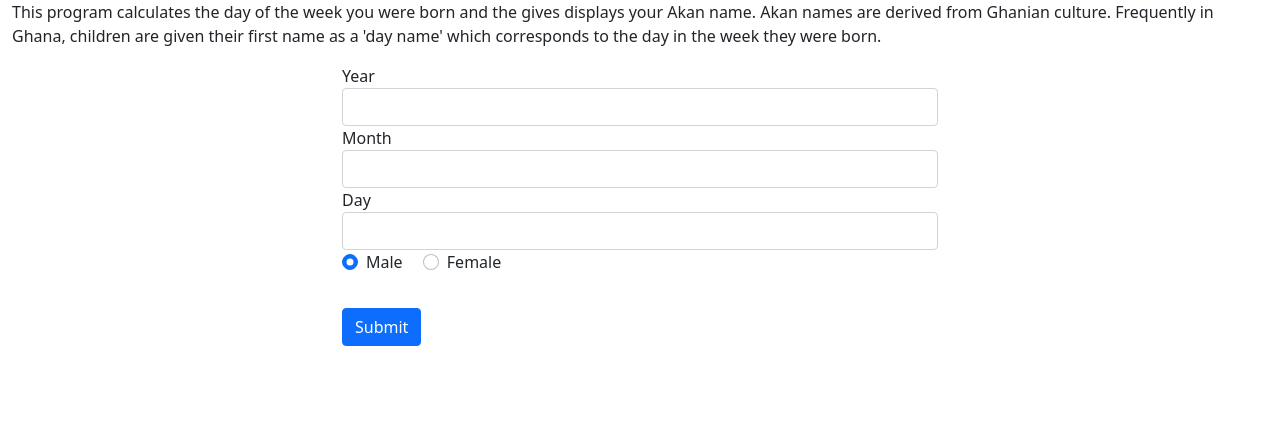
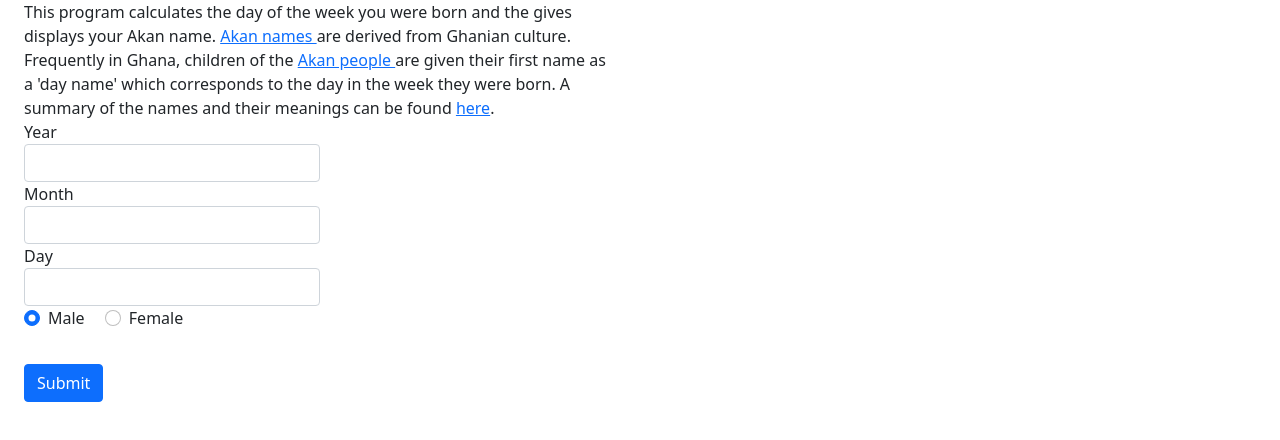
Before and after one commit to jvoyugi/week_2_ip, a plain HTML site: page index.html in a window 1280 px wide. Drawn offline with nearby package versions, Linux system fonts and the light colour scheme.

Commit message:
Add links for refrence

```diff
--- a/index.html
+++ b/index.html
@@ -14,16 +14,31 @@
     <link rel="stylesheet" href="assets/css/styles.css" />
     <title>Akan Names</title>
   </head>
+
   <body>
-    <div class="container-fluid">
-      <div>
-        This program calculates the day of the week you were born and the gives
-        displays your Akan name. Akan names are derived from Ghanian culture.
-        Frequently in Ghana, children are given their first name as a 'day name'
-        which corresponds to the day in the week they were born.
-      </div>
-      <div class="d-flex justify-content-center">
-        <form id="akan_name_form" class="p-3 w-50">
+    <div class="container-fluid row">
+      <div class="col-sm-6">
+          <div>
+            This program calculates the day of the week you were born and the
+            gives displays your Akan name.
+            <a href="https://en.wikipedia.org/wiki/Akan_names" target="_blank">
+              Akan names
+            </a>
+            are derived from Ghanian culture. Frequently in Ghana, children of
+            the
+            <a href="https://en.wikipedia.org/wiki/Akan_people" target="_blank">
+              Akan people
+            </a>
+            are given their first name as a 'day name' which corresponds to the
+            day in the week they were born. A summary of the names and their
+            meanings can be found
+            <a
+              href="https://yen.com.gh/115080-akan-names-meanings.html"
+              target="_blank"
+              >here</a
+            >.
+          </div>
+        <form id="akan_name_form" class="col-sm-6">
           <div>
             <label for="year">Year</label>
             <input
```
